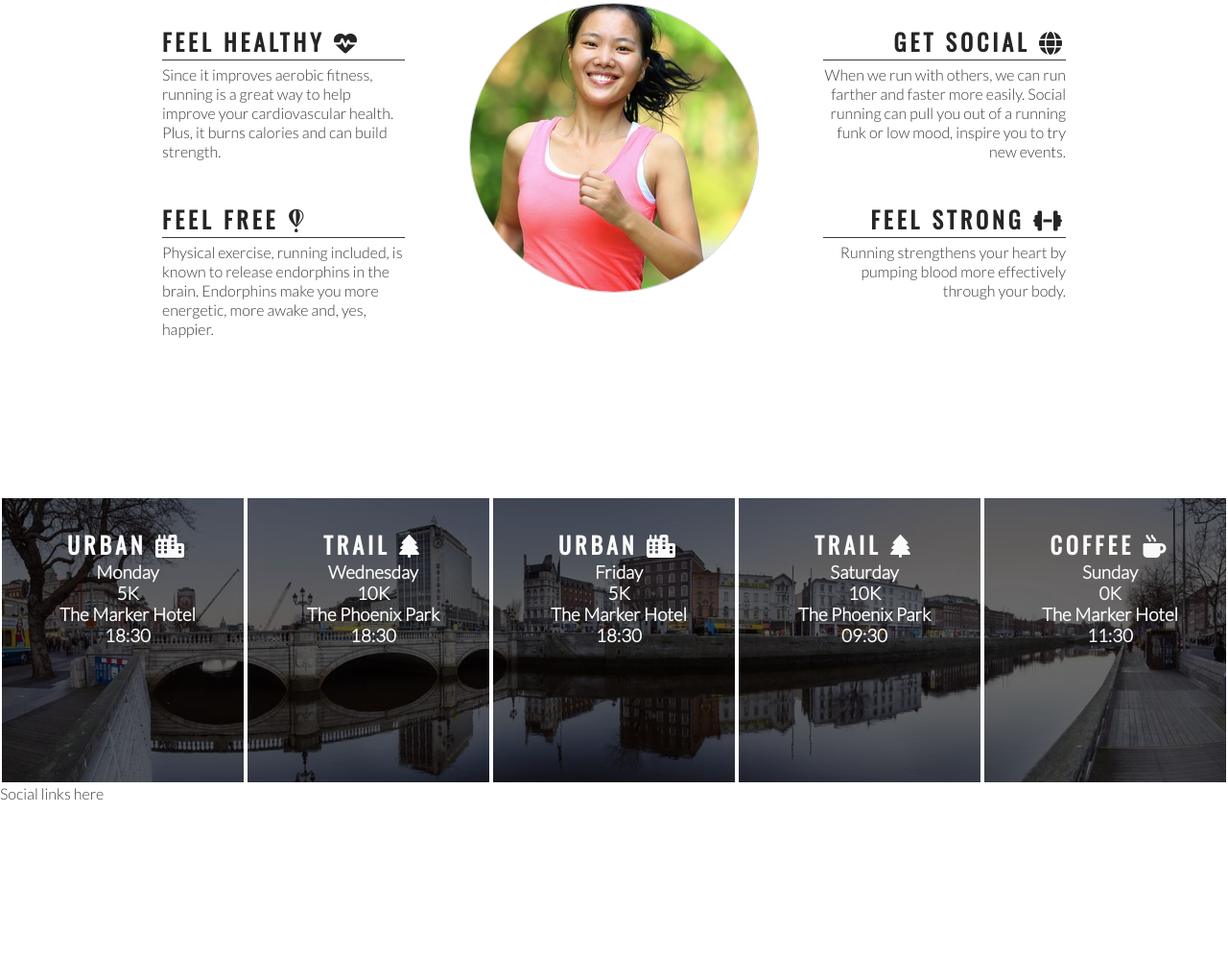
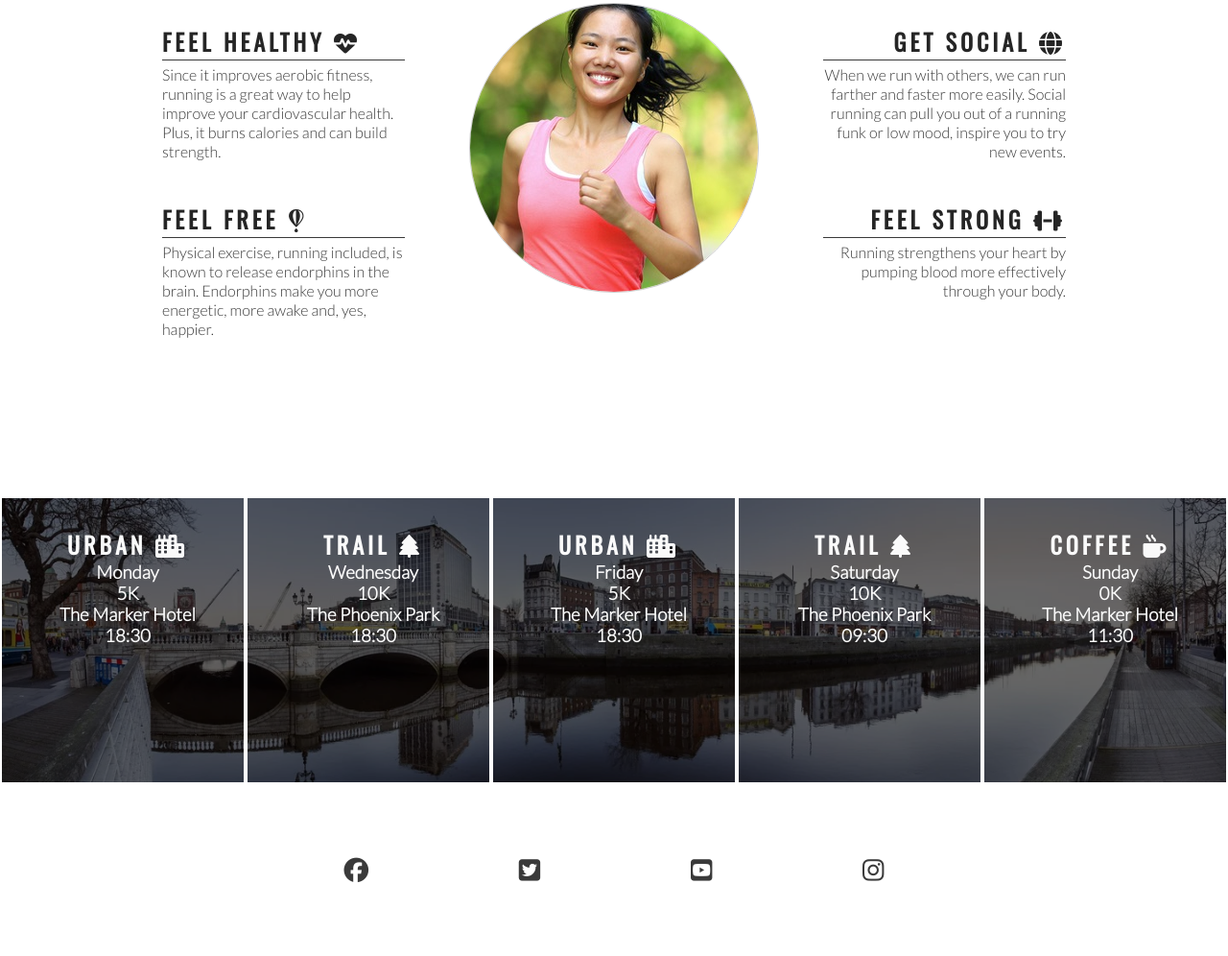
Before and after one commit to kelllyy101/love-running, a plain HTML site: page index.html in a window 1280 px wide. Shown: the part 778-1774 px from the top of the page at 96% size. Before the commit the page ends 1614 px from the top, so only its background shows below. Drawn offline with nearby package versions, Linux system fonts and the light colour scheme.

Commit message:
added social media links

```diff
--- a/assets/css/style.css
+++ b/assets/css/style.css
@@ -208,3 +208,24 @@ hr {
 #times h2 {
     color: #fafafa;
 }
+
+/* footer */
+
+footer {
+    height: 150px;
+}
+
+.social-networks {
+    text-align: center;
+}
+
+.social-networks>li {
+    display: inline;
+}
+
+.social-networks i {
+    font-size: 160%;
+    margin: 1%;
+    padding: 5%;
+    color: #3a3a3a;
+}
--- a/index.html
+++ b/index.html
@@ -119,7 +119,26 @@
             <h3>11:30</h3>
         </div>
     </section>
-    <footer>Social links here</footer>
+    <footer>
+        <ul class="social-networks">
+            <li>
+                <a href="https://facebook.com" target="_blank" rel="noopener"
+                    aria-label="Visit our Facebook page (opens in a new tab)"><i class="fab fa-facebook"></i></a>
+            </li>
+            <li>
+                <a href="https://twitter.com" target="_blank" rel="noopener"
+                    aria-label="Visit our Twitter page (opens in a new tab)"><i class="fab fa-twitter-square"></i></a>
+            </li>
+            <li>
+                <a href="https://youtube.com" target="_blank" rel="noopener"
+                    aria-label="Visit our YouTube page (opens in a new tab)"><i class="fab fa-youtube-square"></i></a>
+            </li>
+            <li>
+                <a href="https://instagram.com" target="_blank" rel="noopener"
+                    aria-label="Visit our Instagram page (opens in a new tab)"><i class="fab fa-instagram"></i></a>
+            </li>
+        </ul>
+    </footer>
 
     <!-- font awesome script -->
     <script src="https://kit.fontawesome.com/c7dbda0798.js" crossorigin="anonymous"></script>
```
Also changed, not shown: .theia/launch.json.
